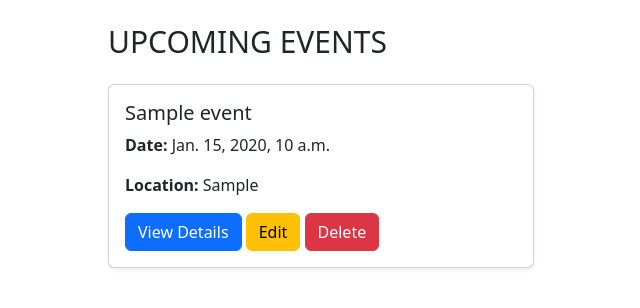
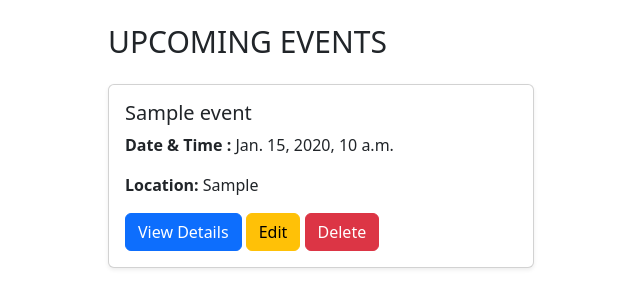
Before and after one commit to vedantjoshi12/event_manager, a Django app: page / in a window 1280 px wide. Shown: the part 60-368 px from the top of the page, without its empty margins (94-734 px from the left). Run offline with Django 5.2, Linux system fonts and the light colour scheme; tables that the repository leaves empty hold one stand-in row (values such as "Sample post"); some libraries are stand-ins or nearby versions.

Commit message:
Initial Commit

```diff
--- a/events/templates/event_detail.html
+++ b/events/templates/event_detail.html
@@ -4,7 +4,7 @@
 <div class="card shadow-sm">
     <div class="card-body">
         <h2 class="card-title">{{ event.title }}</h2>
-        <p><strong>Date:</strong> {{ event.date }}</p>
+        <p><strong>Date & Time:</strong> {{ event.date }}</p>
         <p><strong>Location:</strong> {{ event.location }}</p>
         <p>{{ event.description }}</p>
         <a href="{% url 'event_update' event.pk %}" class="btn btn-warning">Edit</a>
--- a/events/templates/event_form.html
+++ b/events/templates/event_form.html
@@ -2,7 +2,7 @@
 {% load widget_tweaks %}
 
 {% block content %}
-<h2 class="mb-4">{{ form.instance.pk|yesno:"Edit Event,Create Event" }}</h2>
+<h2 class="mb-4">{{ form.instance.pk|yesno:"Edit Event, Create Event" }}</h2>
 <div class="card shadow-sm">
     <div class="card-body">
         <form method="post">
--- a/events/templates/event_list.html
+++ b/events/templates/event_list.html
@@ -8,7 +8,7 @@
         <div class="card shadow-sm">
             <div class="card-body">
                 <h5 class="card-title">{{ event.title }}</h5>
-                <p class="card-text"><strong>Date:</strong> {{ event.date }}</p>
+                <p class="card-text"><strong>Date & Time :</strong> {{ event.date }}</p>
                 <p class="card-text"><strong>Location:</strong> {{ event.location }}</p>
                 <a href="{% url 'event_detail' event.pk %}" class="btn btn-primary">View Details</a>
                 <a href="{% url 'event_update' event.pk %}" class="btn btn-warning">Edit</a>
```
